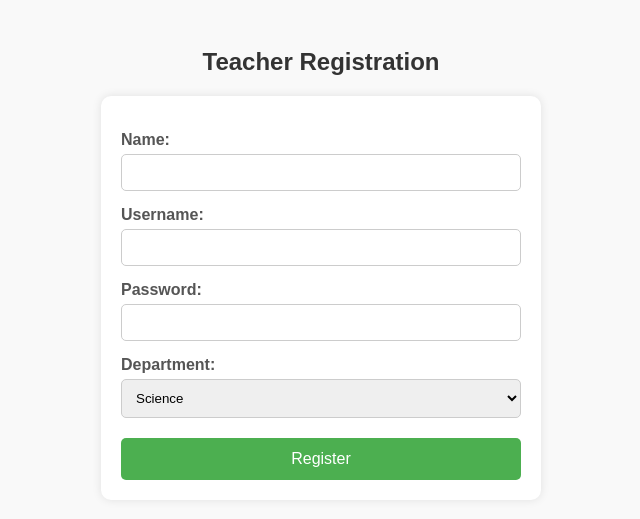
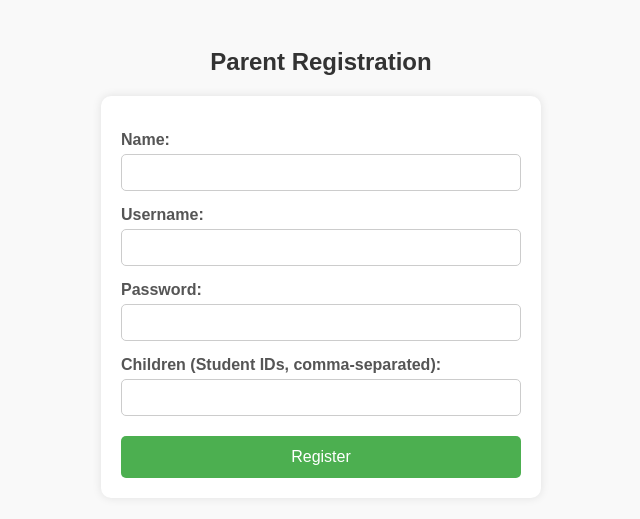
Before and after one commit to DAVI1771/Gojo-Study-Web, a Flask app: page / in a window 1280 px wide. Shown: the top 519 px of the page, without its empty margins (319-959 px from the left). Run offline with Flask 3, Linux system fonts and the light colour scheme.

Commit message:
usre nodee 2

```diff
--- a/app.py
+++ b/app.py
@@ -14,7 +14,7 @@ firebase_admin.initialize_app(cred, {
 # ===================== HOME PAGE =====================
 @app.route('/')
 def home():
-    return render_template('teacher_register.html')
+    return render_template('parent_register.html')
 
 
 # ===================== STUDENT REGISTRATION =====================
@@ -84,7 +84,7 @@ def register_teacher():
     new_teacher_ref = teachers_ref.push()
     new_teacher_ref.set({
         'userId': new_user_ref.key,
-        'department': data.get('department', ''),
+
         'grade': data['grade'],
         'section': data['section'],
         'subject': data['subject'],
@@ -108,10 +108,11 @@ def register_parent():
         if user.get('username') == data['username']:
             return jsonify({'success': False, 'message': 'Username already exists!'})
 
-    # Create user in Users
+    # Create user in Users node
     new_user_ref = users_ref.push()
+    user_id = new_user_ref.key
     new_user_ref.set({
-        'userId': new_user_ref.key,
+        'userId': user_id,
         'username': data['username'],
         'name': data['name'],
         'password': data['password'],
@@ -120,16 +121,18 @@ def register_parent():
     })
 
     # Create parent entry
-    children_ids = [x.strip() for x in data['children'].split(',')]
-    new_parent_ref = parents_ref.push()
-    new_parent_ref.set({
-        'userId': new_user_ref.key,
+    children_ids = data['children']  # already an array from JS
+    parent_ref = parents_ref.child(user_id)  # same key as userId
+    parent_ref.set({
+        'name': data['name'],
         'children': {child: True for child in children_ids}
     })
 
     return jsonify({'success': True, 'message': 'Parent registered successfully!'})
 
 
+
+
 # ===================== RUN APP =====================
 if __name__ == '__main__':
     app.run(debug=True)
--- a/static/js/parent_register.js
+++ b/static/js/parent_register.js
@@ -1,11 +1,14 @@
 document.getElementById('parentForm').addEventListener('submit', function(e){
     e.preventDefault();
+
+    const childrenStr = document.getElementById('children').value;
+    const childrenArray = childrenStr.split(',').map(s => s.trim()); // convert to array
 
     const data = {
         username: document.getElementById('username').value,
         name: document.getElementById('name').value,
         password: document.getElementById('password').value,
-        children: document.getElementById('children').value.split(',').map(s => s.trim())
+        children: childrenArray
     };
 
     fetch('/register/parent', {
--- a/static/js/teacher_register.js
+++ b/static/js/teacher_register.js
@@ -2,11 +2,14 @@ document.getElementById('teacherForm').addEventListener('submit', function(e){
     e.preventDefault();
 
     const data = {
-        username: document.getElementById('username').value,
-        name: document.getElementById('name').value,
-        password: document.getElementById('password').value,
-        department: document.getElementById('department').value
-    };
+    username: document.getElementById('username').value,
+    name: document.getElementById('name').value,
+    password: document.getElementById('password').value,
+    grade: document.getElementById('grade').value,     // must exist
+    section: document.getElementById('section').value, // must exist
+    subject: document.getElementById('subject').value
+};
+
 
     fetch('/register/teacher', {
         method: 'POST',
--- a/templates/teacher_register.html
+++ b/templates/teacher_register.html
@@ -8,6 +8,7 @@
 <body>
     <h2>Teacher Registration</h2>
     <form id="teacherForm">
+
         <label>Name:</label>
         <input type="text" id="name" required><br>
 
@@ -17,13 +18,31 @@
         <label>Password:</label>
         <input type="password" id="password" required><br>
 
-        <label>Department:</label>
-        <select id="department" required>
+
+
+        <label>Grade:</label>
+<select id="grade" required>
+    <option value="9">9</option>
+    <option value="10">10</option>
+</select><br>
+
+<label>Section:</label>
+<select id="section" required>
+    <option value="A">A</option>
+    <option value="B">B</option>
+    <option value="C">C</option>
+</select><br>
+
+
+
+
+        <label>Subject:</label>
+        <select id="subject" required>
+            <option value="English">English</option>
+            <option value="Math">Math</option>
             <option value="Science">Science</option>
-            <option value="Math">Math</option>
-            <option value="English">English</option>
             <option value="History">History</option>
-            <!-- Add other departments as needed -->
+            <!-- Add other subjects as needed -->
         </select><br>
 
         <button type="submit">Register</button>
```
